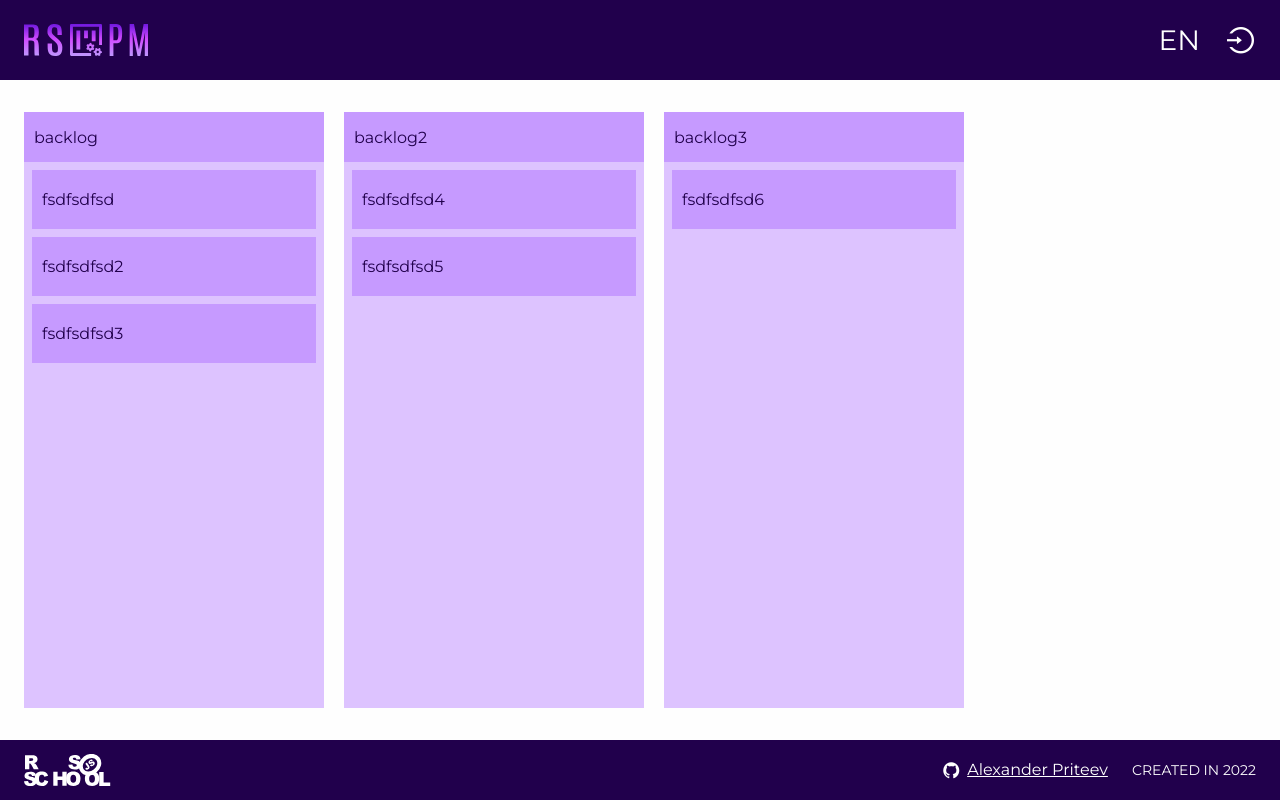
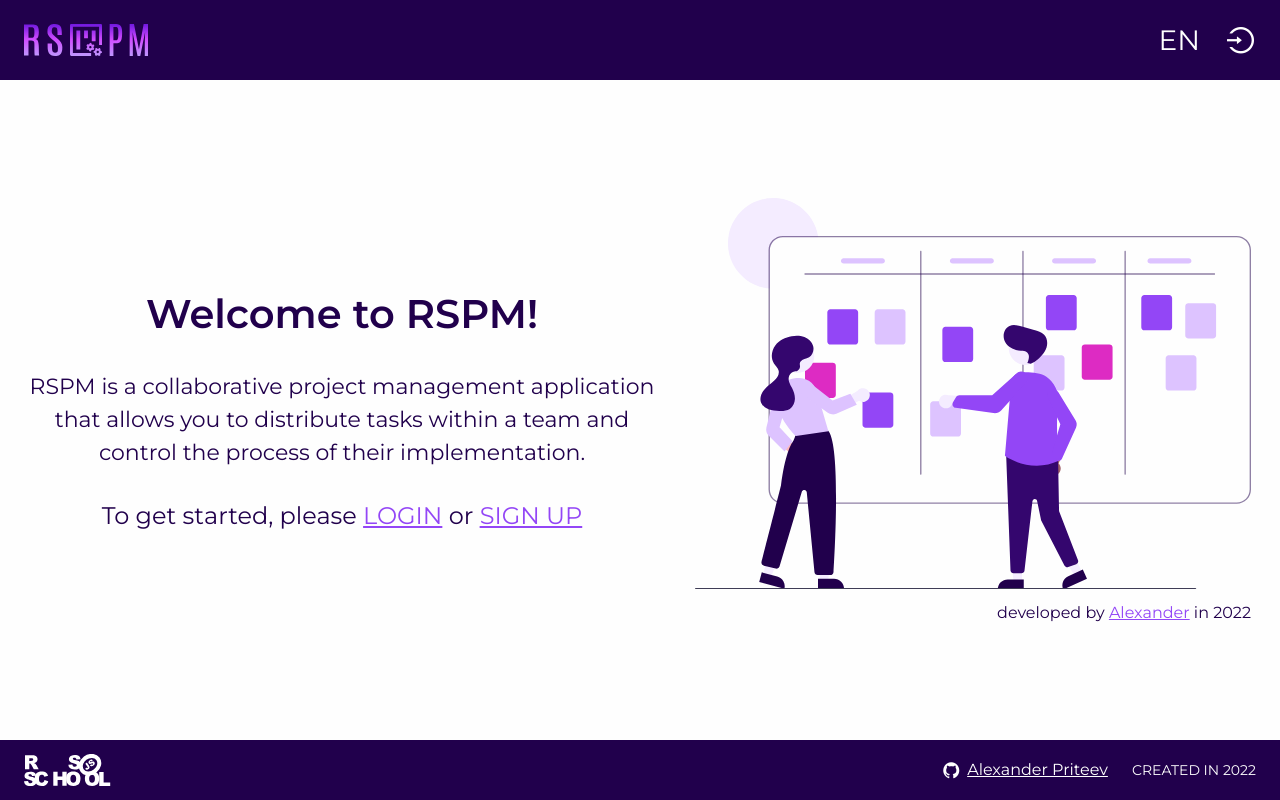
Before and after one commit to AlexanderPriteev/rss-project-management, a React (Create React App) app: page / in a window 1280 px wide. Built offline with nearby package versions, Linux system fonts and the light colour scheme.

Commit message:
feat: add dnd for board

```diff
--- a/package.json
+++ b/package.json
@@ -26,12 +26,12 @@
     "node-sass": "^7.0.3",
     "prettier": "^2.6.2",
     "react": "^18.2.0",
-    "react-beautiful-dnd": "^13.1.1",
     "react-dom": "^18.2.0",
     "react-i18next": "^12.0.0",
     "react-redux": "^8.0.4",
     "react-router-dom": "^6.4.1",
     "react-scripts": "5.0.1",
+    "react-smooth-dnd": "^0.11.1",
     "redux": "^4.2.0",
     "redux-thunk": "^2.4.1",
     "sort-by": "^1.2.0",
@@ -63,7 +63,6 @@
     ]
   },
   "devDependencies": {
-    "@types/react-beautiful-dnd": "^13.1.2",
     "@typescript-eslint/eslint-plugin": "^5.13.0",
     "@typescript-eslint/parser": "^5.0.0",
     "eslint-config-airbnb-typescript": "^17.0.0"
--- a/src/App.tsx
+++ b/src/App.tsx
@@ -11,7 +11,6 @@ import { Index } from './pages/layout';
 import { useDispatch, useSelector } from 'react-redux';
 import { StateReduxInterface } from './state';
 import { checkUser } from './api/checkAuth';
-import { QuoteApp } from './aadnd/test';
 
 function App() {
   const userId = useSelector((state: StateReduxInterface) => state.user);
@@ -25,8 +24,7 @@ function App() {
       <Routes>
         {!userId._id ? (
           <Route path="/" element={<Index />}>
-            <Route index element={<QuoteApp />} />
-            {/*<Route index element={<Welcome />} />*/}
+            <Route index element={<Welcome />} />
             <Route path="/login" element={<Login />} />
             <Route path="/sign-up" element={<SignUp />} />
             <Route path="*" element={<Welcome />} />
--- a/src/aadnd/dnd.scss
+++ /dev/null
@@ -1,36 +0,0 @@
-.dnd{
-  display: flex;
-  flex-grow: 1;
-  gap: 20px;
-  overflow: auto;
-  &-board{
-    width: 300px;
-    min-width: 300px;
-    background-color: $primary-100;
-    display: flex;
-    flex-direction: column;
-    font-size: 16px;
-    &-head{
-      display: flex;
-      align-items: center;
-      box-sizing: border-box;
-      padding: 10px;
-      height: 50px;
-      background-color: $primary-200;
-    }
-    &-body{
-      flex-grow: 1;
-      display: flex;
-      flex-direction: column;
-      gap: 8px;
-      box-sizing: border-box;
-      padding: 8px;
-    }
-  }
-  &-card{
-    width: 100%;
-    box-sizing: border-box;
-    padding: 20px 10px;
-    background-color: $primary-200;
-  }
-}
--- a/src/aadnd/test.tsx
+++ /dev/null
@@ -1,65 +0,0 @@
-import React from 'react';
-import { DragDropContext, Droppable, Draggable, DropResult } from 'react-beautiful-dnd';
-
-// fake data generator
-
-const tmpCards = [
-  { id: 1, value: 'fsdfsdfsd', order: 0, board: 1 },
-  { id: 2, value: 'fsdfsdfsd2', order: 1, board: 1 },
-  { id: 3, value: 'fsdfsdfsd3', order: 2, board: 1 },
-  { id: 4, value: 'fsdfsdfsd4', order: 0, board: 2 },
-  { id: 5, value: 'fsdfsdfsd5', order: 1, board: 2 },
-  { id: 6, value: 'fsdfsdfsd6', order: 0, board: 3 },
-];
-
-const tmpBoars = [
-  { id: 1, value: 'backlog', order: 0 },
-  { id: 2, value: 'backlog2', order: 1 },
-  { id: 3, value: 'backlog3', order: 2 },
-];
-
-export function QuoteApp() {
-  function onDragEnd(result: DropResult) {
-    console.log(result);
-    //TODO
-  }
-
-  return (
-    <div className="dnd">
-      <DragDropContext onDragEnd={onDragEnd}>
-        {tmpBoars.map((e) => (
-          <Droppable key={e.id} droppableId={`${e.id}`}>
-            {(provided) => (
-              <div className="dnd-board">
-                <div className="dnd-board-head">{e.value}</div>
-                <div
-                  ref={provided.innerRef}
-                  {...provided.droppableProps}
-                  className="dnd-board-body"
-                >
-                  {tmpCards
-                    .filter((e1) => e1.board === e.id)
-                    .map((e1) => (
-                      <Draggable key={e1.id} draggableId={`${e1.id}`} index={e1.order}>
-                        {(provided) => (
-                          <div
-                            ref={provided.innerRef}
-                            {...provided.draggableProps}
-                            {...provided.dragHandleProps}
-                            className="dnd-card"
-                          >
-                            {e1.value}
-                          </div>
-                        )}
-                      </Draggable>
-                    ))}
-                  {provided.placeholder}
-                </div>
-              </div>
-            )}
-          </Droppable>
-        ))}
-      </DragDropContext>
-    </div>
-  );
-}
--- a/src/api/requests.tsx
+++ b/src/api/requests.tsx
@@ -291,13 +291,13 @@ export const getTaskSet = async (token: string) => {
   });
 };
 
-interface ITaskSet {
-  id: string;
+export interface ITaskSet {
+  _id: string;
   order: number;
   columnId: string;
 }
-export const updateTaskSet = async (token: string, taskSet: ITaskSet) => {
-  return await request(`${base}/taskSet`, 'PATCH', JSON.stringify(taskSet), {
+export const updateTaskSet = async (token: string, taskSet: ITaskSet[]) => {
+  return await request(`${base}/tasksSet`, 'PATCH', JSON.stringify(taskSet), {
     'Content-type': 'application/json',
     Authorization: `Bearer ${token}`,
   });
--- a/src/companents/modal/create-form/index.tsx
+++ b/src/companents/modal/create-form/index.tsx
@@ -73,7 +73,7 @@ export const CreateModal = function (props: ICreateModal) {
         const task: ITask = {
           title: title,
           order: order,
-          description: description,
+          description: description || ' ',
           userId: data.user._id as string,
           users: usersId,
         };
--- a/src/index.tsx
+++ b/src/index.tsx
@@ -7,9 +7,9 @@ import { Provider } from 'react-redux';
 
 const root = ReactDOM.createRoot(document.getElementById('root') as HTMLElement);
 root.render(
-  // <React.StrictMode>
-  <Provider store={storeRedux}>
-    <App />
-  </Provider>
-  // </React.StrictMode>
+  <React.StrictMode>
+    <Provider store={storeRedux}>
+      <App />
+    </Provider>
+  </React.StrictMode>
 );
--- a/src/pages/board/column/task/index.tsx
+++ b/src/pages/board/column/task/index.tsx
@@ -1,38 +1,29 @@
-import React, { useState } from 'react';
-import { EditModal, IEditModal } from '../../../../companents/modal/edit-form';
+import React from 'react';
 import { ITask } from '../../../../api/requests';
-import { Draggable } from 'react-beautiful-dnd';
-import { useSelector } from 'react-redux';
-import { StateReduxInterface } from '../../../../state';
+import { Draggable } from 'react-smooth-dnd';
 
 interface IProjectTask {
   task: ITask;
-  index: number;
+  control: React.Dispatch<React.SetStateAction<boolean>>;
+  dataControl: React.Dispatch<React.SetStateAction<ITask | null>>;
 }
 
 export const ProjectTask = function (props: IProjectTask) {
-  const [modal, setModal] = useState(false);
-  const modalData: IEditModal = { ...props.task, control: setModal };
-
   return (
-    <>
-      <Draggable draggableId={props.task._id as string} index={props.index}>
-        {(provided) => (
+    <Draggable
+      render={() => (
+        <div>
           <div
-            ref={provided.innerRef}
-            {...provided.draggableProps}
-            {...provided.dragHandleProps}
             className="project-task"
             onClick={() => {
-              setModal(true);
-              console.log('test');
+              props.control(true);
+              props.dataControl(props.task);
             }}
           >
             {props.task.title}
           </div>
-        )}
-      </Draggable>
-      {modal && <EditModal {...modalData} />}
-    </>
+        </div>
+      )}
+    />
   );
 };
--- a/src/pages/board/index.tsx
+++ b/src/pages/board/index.tsx
@@ -13,13 +13,20 @@ import {
   IColumn,
   ITask,
   IUser,
+  updateColumnSet,
 } from '../../api/requests';
 import { EditModalBoard } from '../../companents/modal/edit-form/board';
 import { getTitle } from '../../methods/get-title';
 import { useDispatch, useSelector } from 'react-redux';
 import { reduxProject, StateReduxInterface } from '../../state';
 import { CreateModal } from '../../companents/modal/create-form';
-import { DragDropContext, Droppable, Draggable, DropResult } from 'react-beautiful-dnd';
+import { Container } from 'react-smooth-dnd';
+
+interface IDropColumn {
+  addedIndex: number;
+  payload: IColumn;
+  removedIndex: number;
+}
 
 export const ProjectBoard = function () {
   const token = localStorage.getItem('token') as string;
@@ -84,10 +91,29 @@ export const ProjectBoard = function () {
 
   useCheckUser();
 
-  function onDragEnd(result: DropResult) {
-    console.log(result);
-    //TODO
-  }
+  const updateColumn = async (res: IDropColumn) => {
+    try {
+      const columns = [...data.project.columns];
+      if (res.removedIndex !== null) {
+        columns.splice(res.removedIndex, 1);
+      }
+      if (res.addedIndex !== null) {
+        columns.splice(res.addedIndex, 0, res.payload);
+      }
+      const updateColumns = columns.map((e, i) => {
+        e.order = i;
+        return e;
+      });
+      const columnsSet = updateColumns.map((e) => ({ _id: e._id, order: e.order }));
+      dispatch(reduxProject({ ...data.project, columns: [...updateColumns] }));
+      await updateColumnSet(token, columnsSet);
+    } catch {
+      setAlertError(t('edit:alert') as string);
+      setTimeout(() => {
+        setAlertError('');
+      });
+    }
+  };
 
   return (
     <div className="project">
@@ -102,14 +128,22 @@ export const ProjectBoard = function () {
             </span>
           </div>
           <div className="project-wrapper">
-            <div className="project-col-list">
-              <DragDropContext onDragEnd={onDragEnd}>
-                {data.project.columns.map((e) => (
-                  <BoardCol key={e._id} column={e} tasks={data.project.tasks} />
-                ))}
-              </DragDropContext>
-            </div>
-
+            <Container
+              getChildPayload={(index) => {
+                return data.project.columns[index];
+              }}
+              onDrop={(dropResult) => {
+                void updateColumn(dropResult as IDropColumn);
+              }}
+              orientation={'horizontal'}
+              render={(ref) => (
+                <div ref={ref}>
+                  {data.project.columns.map((e) => (
+                    <BoardCol key={e._id} column={e} tasks={data.project.tasks} />
+                  ))}
+                </div>
+              )}
+            />
             <button className="project-create icon-add" onClick={() => setCreateModal(true)}>
               {t('board:column')}
             </button>
--- a/src/pages/board/project-board.scss
+++ b/src/pages/board/project-board.scss
@@ -84,6 +84,12 @@
       background-color: $primary-100;
       border-radius: .4rem;
     }
+
+    & > .smooth-dnd-container.horizontal{
+      display: flex;
+      gap: 2rem;
+      min-width: auto;
+    }
   }
 
   &-col {
@@ -92,7 +98,7 @@
     background-color: $primary-50;
     display: flex;
     flex-direction: column;
-    max-height: calc(100vh - 28.5rem);
+    height: calc(100vh - 28.5rem);
 
     &-list {
       display: flex;
@@ -163,6 +169,13 @@
         background-color: $primary-100;
         border-radius: .4rem;
       }
+      .smooth-dnd-container{
+        display: flex;
+        flex-direction: column;
+        gap: .4rem;
+        min-height: auto;
+        flex-grow: 1;
+      }
     }
   }
 
@@ -230,3 +243,7 @@
     cursor: pointer;
   }
 }
+
+.smooth-dnd-ghost .project-col{
+  box-shadow: 0 0 12px 1px rgba(0, 0, 0, .15);
+}
--- a/src/style.scss
+++ b/src/style.scss
@@ -19,7 +19,5 @@
 @import "./pages/main/main";
 @import "./pages/board/project-board";
 
-@import "./aadnd/dnd";
-
 
 @import "./assets/styles/atom";
```
Also changed, not shown: src/pages/board/column/index.tsx (+94 -17 lines).
